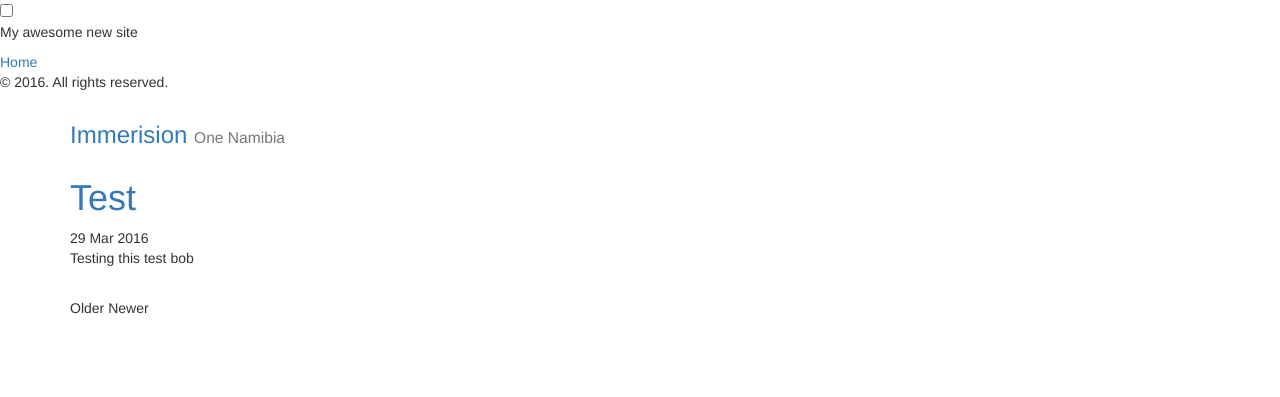
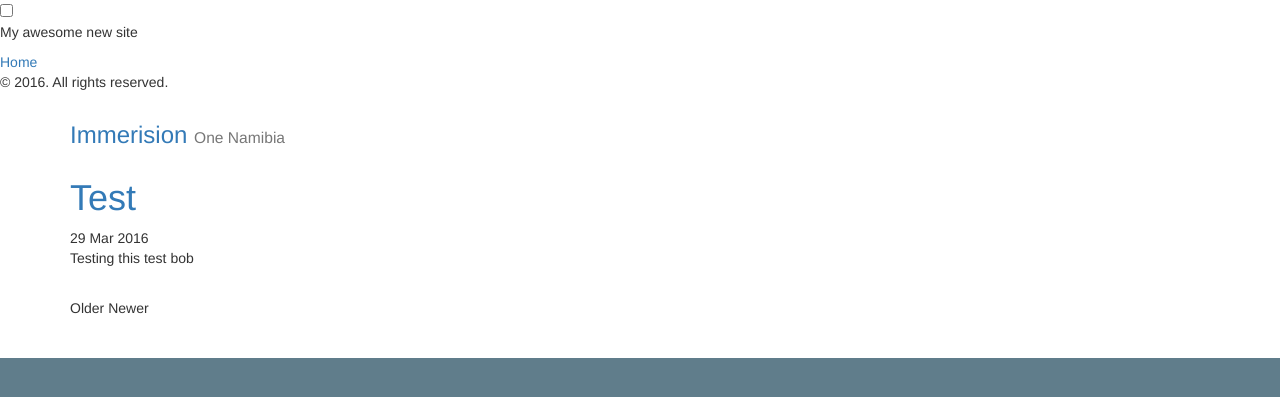
Before and after one commit to jaden2africa/jaden2africa.github.io, a Jekyll site: the page built from index.html, in a window 1280 px wide. Shown: the top 397 px of the page. Built offline with Jekyll 4.4.1, drawn with Linux system fonts in a browser that asks for light colours; the list of posts is cut into pages by our own code.

Commit message:
doing stuff

```diff
--- a/_includes/head.html
+++ b/_includes/head.html
@@ -14,6 +14,7 @@
   </title>
 
   <!-- CSS -->
+  <link rel="stylesheet" href="/public/css/main.css">
   <!--<link rel="stylesheet" href="/public/css/poole.css">-->
   <!--<link rel="stylesheet" href="/public/css/syntax.css">-->
   <!--<link rel="stylesheet" href="/public/css/lanyon.css">-->
--- /dev/null
+++ b/public/css/main.css
@@ -0,0 +1,3 @@
+html, body {
+    background-color: #607D8B;
+}
```
